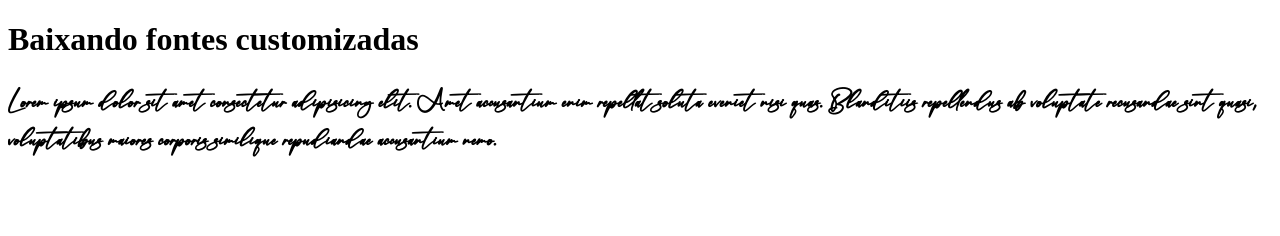
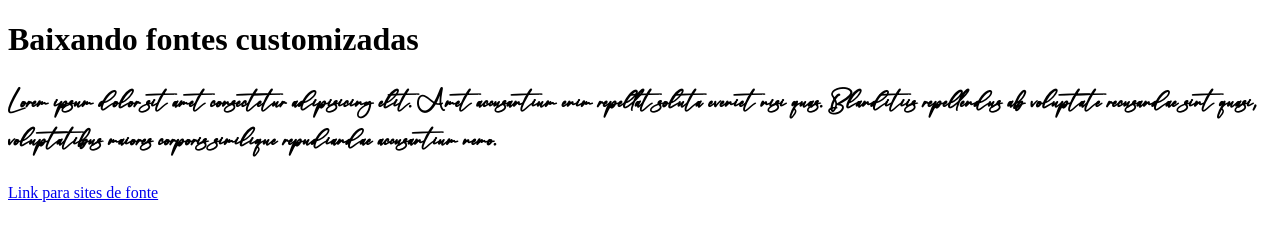
Before and after one commit to Leonardo0Spolk/Livro-de-aprendizado-e-consulta, a plain HTML site: page Css-intermediario/05-baixando-fontes-customizadas/index.html in a window 1280 px wide. Drawn offline with Linux system fonts and the light colour scheme.

Commit message:
Acrecentado link para site de fontes externo ao google

```diff
--- a/Css-intermediario/05-baixando-fontes-customizadas/index.html
+++ b/Css-intermediario/05-baixando-fontes-customizadas/index.html
@@ -11,5 +11,7 @@
     <h1>Baixando fontes customizadas</h1>
 
     <p>Lorem ipsum dolor sit amet consectetur adipisicing elit. Amet accusantium enim repellat soluta eveniet nisi quas. Blanditiis repellendus ab voluptate recusandae sint quasi, voluptatibus maiores corporis similique repudiandae accusantium nemo.</p>
+
+    <a href="https://www.dafont.com/pt/" target="_blank">Link para sites de fonte</a>
 </body>
 </html>
```
